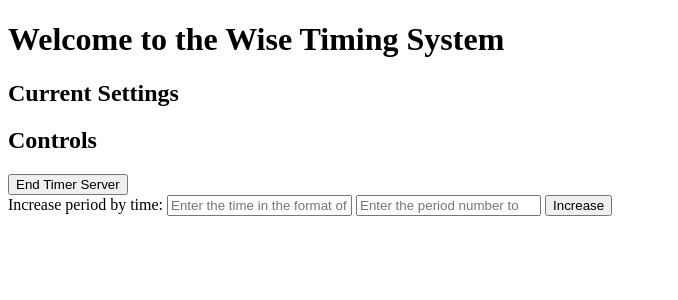
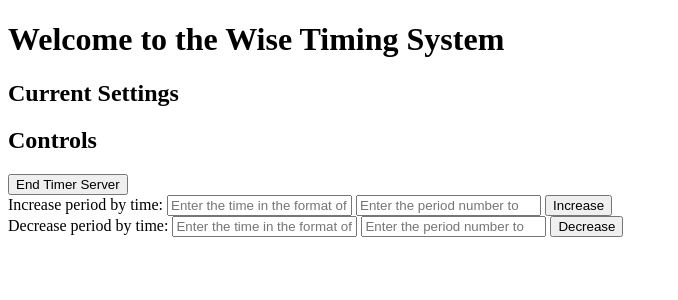
Before and after one commit to joneslogan1106/Wise-Timer-System, a Flask app: template src/controller/flask_site/templates/base.html in a window 1280 px wide. Shown: the top 300 px of the page, without its empty margins (0-678 px from the left). Run offline with Flask 3, Linux system fonts and the light colour scheme; the template is opened without the code that fills it, so the values that code supplies are empty.

Commit message:
Created decreasing function

```diff
--- a/src/controller/flask_site/main.py
+++ b/src/controller/flask_site/main.py
@@ -28,6 +28,17 @@ def increase():
         s.sendall(f'INCREASE PERIOD: [{period_id-1}, {time_to_add}]'.encode())
         s.recv(1024)  # Read the response to avoid broken pipe
     return redirect('/')
+
+@app.route('/decrease', methods=['POST'])
+def decrease():
+    period_id = int(request.form.get('period_number'))
+    time_to_subtract = convert_time_to_seconds(request.form.get('decrease_time'))
+    with socket.socket(socket.AF_INET, socket.SOCK_STREAM) as s:
+        s.connect((HOST, PORT))
+        s.sendall(f'DECREASE PERIOD: [{period_id-1}, {time_to_subtract}]'.encode())
+        s.recv(1024)  # Read the response to avoid broken pipe
+    return redirect('/')
+
 @app.route('/end_server', methods=['POST'])
 def end_server_route():
     try:
@@ -44,11 +55,13 @@ def end_server_route():
 
 @app.route("/")
 def index():
-    with socket.socket(socket.AF_INET, socket.SOCK_STREAM) as s:
-        s.connect((HOST, PORT))
-        s.sendall(b'REQUEST TIMER SETTINGS')
-        data = ast.literal_eval(str(s.recv(1024), 'utf-8')[11:][:-13]) # Remove the "CONTROLLER:" prefix and evaluate as Python object, and removes the CONNECTION OK message that is sent after the first message is sent to the server. Then converts into a usable list
-    return render_template('base.html', settings=data, convert_seconds_to_time=convert_seconds_to_time)
-
+    try:
+        with socket.socket(socket.AF_INET, socket.SOCK_STREAM) as s:
+            s.connect((HOST, PORT))
+            s.sendall(b'REQUEST TIMER SETTINGS')
+            data = ast.literal_eval(str(s.recv(1024), 'utf-8')[11:][:-13]) # Remove the "CONTROLLER:" prefix and evaluate as Python object, and removes the CONNECTION OK message that is sent after the first message is sent to the server. Then converts into a usable list
+        return render_template('base.html', settings=data, convert_seconds_to_time=convert_seconds_to_time)
+    except ConnectionRefusedError:
+        return "Timer server is not running. Please start the server first."
 
 app.run()
--- a/src/controller/flask_site/templates/base.html
+++ b/src/controller/flask_site/templates/base.html
@@ -24,5 +24,11 @@
         <input id="period-input-increase" placeholder="Enter the period number to increase" name="period_number" type="number" required>
         <button type="submit">Increase</button>
     </form>
+    <form id="control-form-decrease" action="/decrease" method="post">
+        <span>Decrease period by time:</span>
+        <input id="decrease-time" placeholder="Enter the time in the format of HH:MM:SS" name="decrease_time" type="text" required>
+        <input id="period-input-decrease" placeholder="Enter the period number to decrease" name="period_number" type="number" required>
+        <button type="submit">Decrease</button>
+    </form>
 </body>
 </html>
--- a/src/server/main.py
+++ b/src/server/main.py
@@ -25,6 +25,10 @@ with socket.socket(socket.AF_INET, socket.SOCK_STREAM) as s:
                     period_id, time_to_add = ast.literal_eval(data.decode()[17:])
                     settings[period_id][1] += time_to_add
                     conn.sendall("CONNECTION OK".encode())  # Send OK after processing
+                elif data.decode().startswith("DECREASE PERIOD:"):
+                    period_id, time_to_add = ast.literal_eval(data.decode()[17:])
+                    settings[period_id][1] -= time_to_add
+                    conn.sendall("CONNECTION OK".encode())  # Send OK after processing
                 elif data.decode() == "REQUEST TIMER SETTINGS":
                     conn.sendall(("CONTROLLER:" + str(settings)).encode())
                     conn.sendall("CONNECTION OK".encode())  # Send OK after data
```
